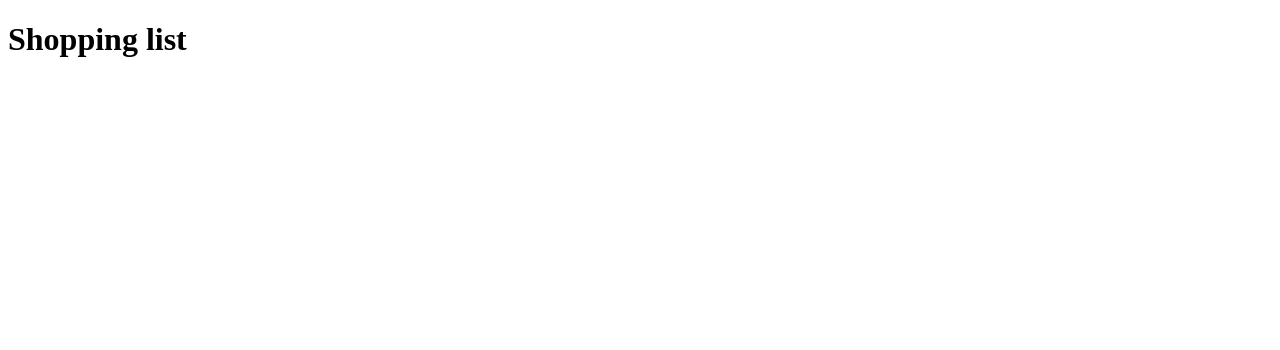
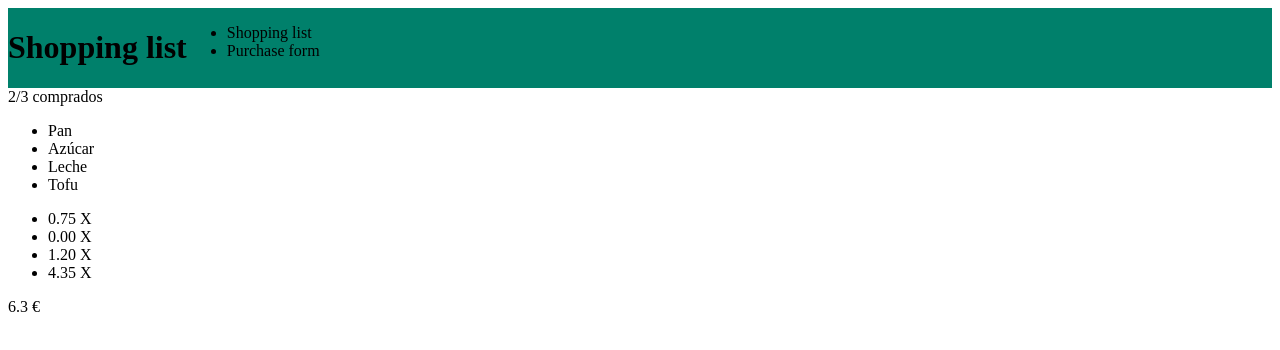
Before and after one commit to a9nna/202301-w1ch3-ana-coronel, a website: page src/index.html in a window 1280 px wide. Drawn offline with Linux system fonts and the light colour scheme.

Commit message:
Set the header and the main of index.html

```diff
--- /dev/null
+++ b/src/css/style.css
@@ -0,0 +1,4 @@
+header {
+  display: flex;
+  background-color: rgb(0, 128, 107);
+}
--- a/src/index.html
+++ b/src/index.html
@@ -5,12 +5,43 @@
   <meta charset="UTF-8">
   <meta http-equiv="X-UA-Compatible" content="IE=edge">
   <meta name="viewport" content="width=device-width, initial-scale=1.0">
+  <link rel="stylesheet" href="./css/style.css">
   <link rel="shortcut icon" href="./images/icons8-hamper-48.png" type="image/x-icon">
   <title>Shopping List</title>
 </head>
 
 <body>
-  <h1>Shopping list</h1>
+  <header>
+    <h1>Shopping list</h1>
+    <nav>
+      <ul>
+        <li>Shopping list</li>
+        <li>Purchase form</li>
+      </ul>
+    </nav>
+  </header>
+  <main>
+    <div>
+      <i></i>
+      <span>2/3 comprados</span>
+    </div>
+    <div>
+      <ul>
+        <li>Pan</li>
+        <li>Azúcar</li>
+        <li>Leche</li>
+        <li>Tofu</li>
+      </ul>
+      <ul>
+        <li>0.75 X</li>
+        <li>0.00 X</li>
+        <li>1.20 X</li>
+        <li>4.35 X</li>
+      </ul>
+      <span>6.3 €</span>
+    </div>
+  </main>
+
 
 </body>
 
```
Also changed, not shown: src/purchase-form.html (+1 -0 lines).
